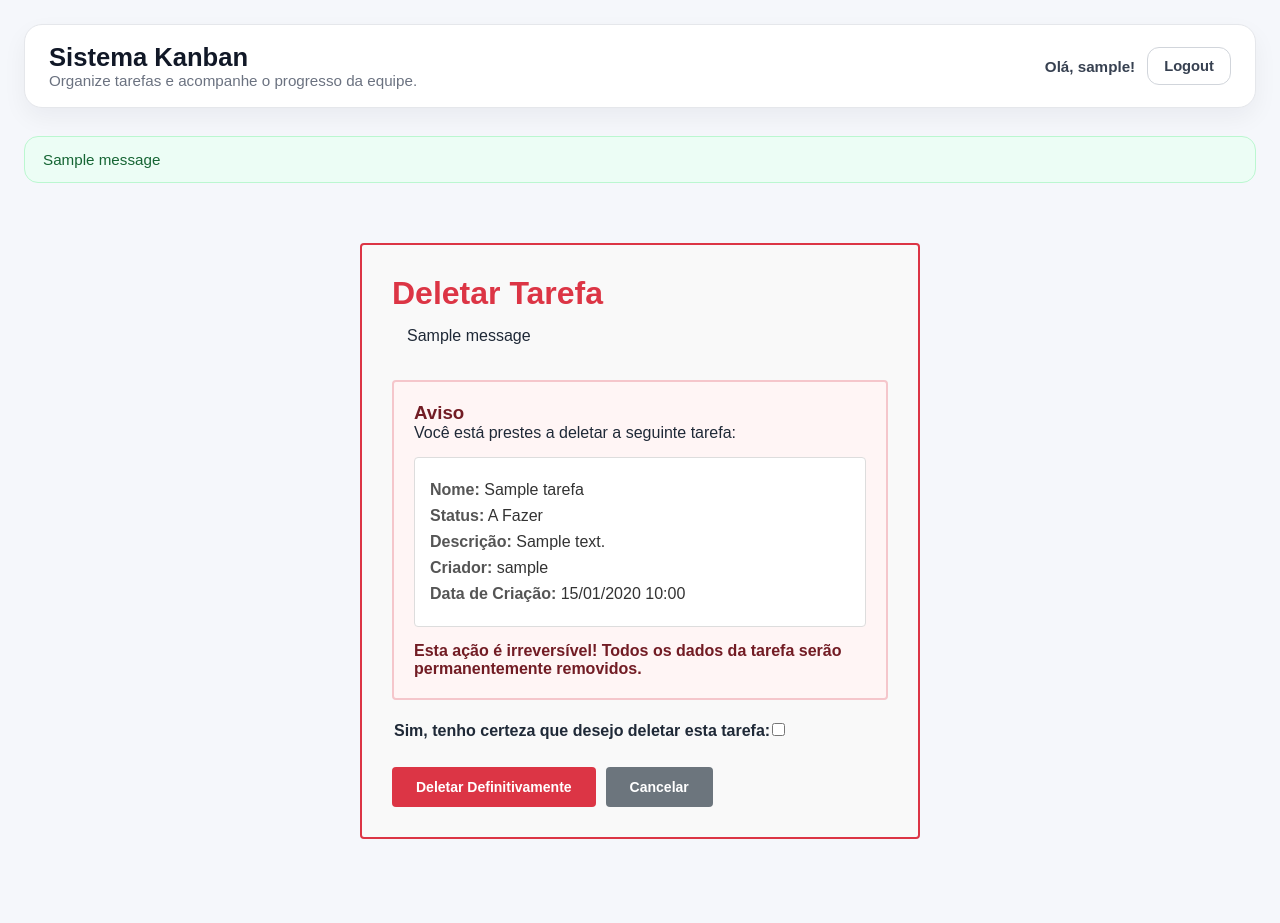
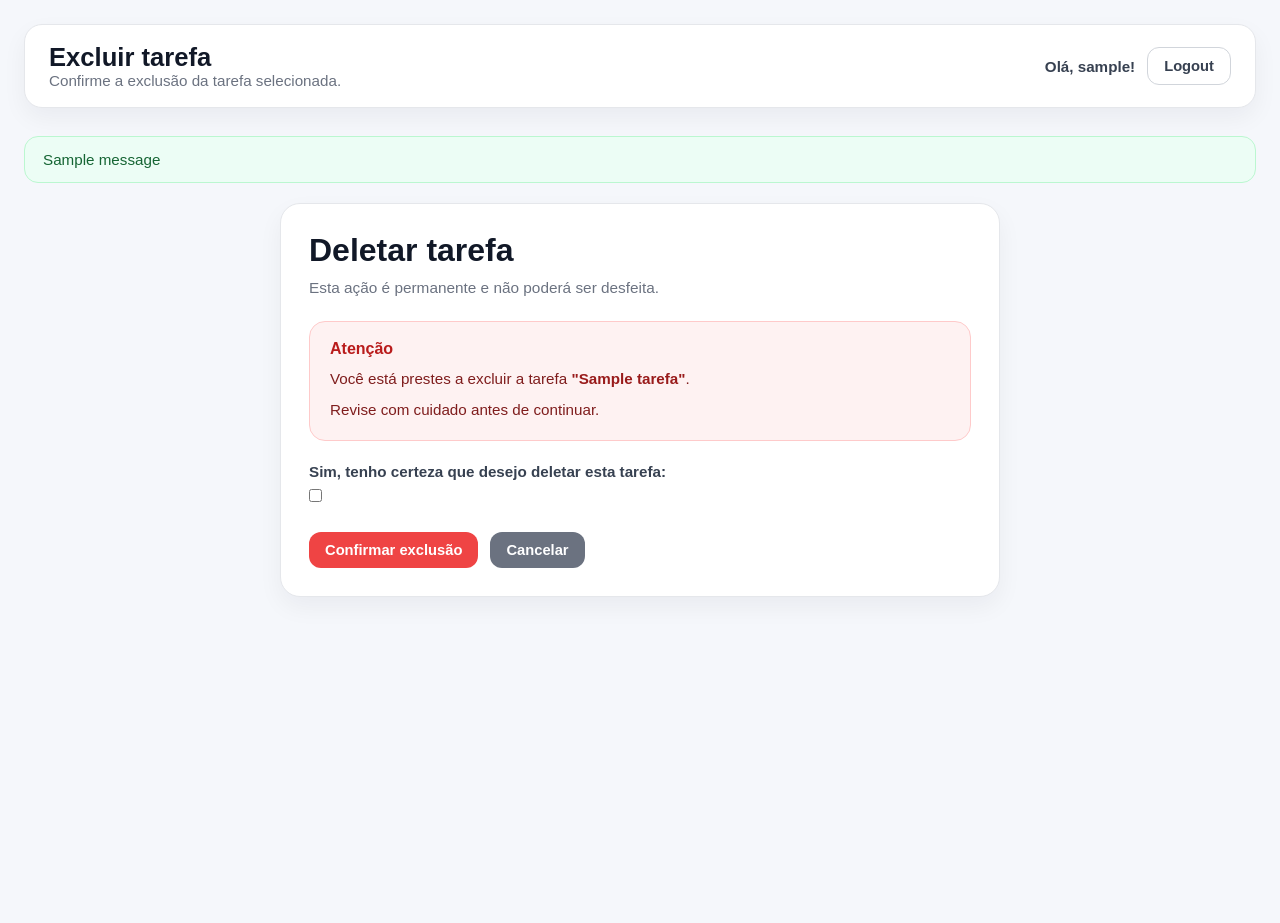
Before and after one commit to mfigueireddo/t1-programacao-web, a Django app: page /kanban/1/deletar/ in a window 1280 px wide. After the commit the page ends 597 px from the top, so only its background shows below. Run offline with Django 5.2, Linux system fonts and the light colour scheme; a user stored in the database is signed in; tables that the repository leaves empty hold one stand-in row (values such as "Sample post"); one stand-in notice (Sample message) is shown.

Commit message:
Design tela de deletar tarefa

```diff
--- a/kanban/static/kanban/css/form.css
+++ b/kanban/static/kanban/css/form.css
@@ -158,3 +158,34 @@
 .kanban-info-box strong {
     color: #1e40af;
 }
+
+.kanban-danger-box {
+    margin: 18px 0 22px 0;
+    padding: 18px 20px;
+    border-radius: 16px;
+    background: #fef2f2;
+    border: 1px solid #fecaca;
+}
+
+.kanban-danger-box h3 {
+    margin: 0 0 10px 0;
+    font-size: 1rem;
+    font-weight: 700;
+    color: #b91c1c;
+}
+
+.kanban-danger-box p {
+    margin: 0 0 8px 0;
+    color: #7f1d1d;
+    font-size: 0.95rem;
+    line-height: 1.5;
+}
+
+.kanban-danger-box p:last-child {
+    margin-bottom: 0;
+}
+
+.kanban-danger-task-name {
+    font-weight: 700;
+    color: #991b1b;
+}
--- a/kanban/templates/kanban/deletar_tarefa.html
+++ b/kanban/templates/kanban/deletar_tarefa.html
@@ -1,72 +1,43 @@
 {% extends 'kanban/base.html' %}
-
 {% load static %}
 
-{% block page_title %}Deletar Tarefa{% endblock %}
+{% block page_title %}Deletar tarefa{% endblock %}
 
 {% block page_css %}
-<link rel="stylesheet" href="{% static 'kanban/css/deletar_tarefa.css' %}">
+<link rel="stylesheet" href="{% static 'kanban/css/form.css' %}">
+{% endblock %}
+
+{% block page_header %}
+    <h1 class="kanban-topbar-title">Excluir tarefa</h1>
+    <p class="kanban-topbar-subtitle">Confirme a exclusão da tarefa selecionada.</p>
 {% endblock %}
 
 {% block page_content %}
-<div class="kanban-deletar-container">
+<div class="kanban-form-wrapper">
+    <div class="kanban-form-card">
+        <h2 class="kanban-form-title">Deletar tarefa</h2>
+        <p class="kanban-form-subtitle">
+            Esta ação é permanente e não poderá ser desfeita.
+        </p>
 
-    <div class="kanban-deletar-confirmation">
+        <div class="kanban-danger-box">
+            <h3>Atenção</h3>
+            <p>
+                Você está prestes a excluir a tarefa
+                <span class="kanban-danger-task-name">"{{ tarefa.nome }}"</span>.
+            </p>
+            <p>Revise com cuidado antes de continuar.</p>
+        </div>
 
-        <h1 class="kanban-deletar-title">Deletar Tarefa</h1>
+        <form method="post" class="kanban-form">
+            {% csrf_token %}
+            {{ form.as_p }}
 
-        {% if messages %}
-
-            <div class="kanban-deletar-feedback">
-
-                {% for message in messages %}
-                    <div class="kanban-deletar-alert kanban-deletar-alert-{{ message.tags }}">
-                        {{ message }}
-                    </div>
-                {% endfor %}
-
+            <div class="kanban-form-actions">
+                <button type="submit" class="kanban-button kanban-button-danger">Confirmar exclusão</button>
+                <a href="{% url 'kanban:home' %}" class="kanban-button kanban-button-secondary">Cancelar</a>
             </div>
-
-        {% endif %}
-
-        <div class="kanban-deletar-warning-box">
-
-            <h3 class="kanban-deletar-warning-box-title">Aviso</h3>
-            <p>Você está prestes a deletar a seguinte tarefa:</p>
-
-            <div class="kanban-deletar-warning-box-task-summary">
-
-                <p><strong>Nome:</strong> {{ tarefa.nome }}</p>
-                <p><strong>Status:</strong> {{ tarefa.get_status_display }}</p>
-                {% if tarefa.descricao %}
-                    <p><strong>Descrição:</strong> {{ tarefa.descricao }}</p>
-                {% endif %}
-                <p><strong>Criador:</strong> {{ tarefa.criador.username }}</p>
-                <p><strong>Data de Criação:</strong> {{ tarefa.data_criacao|date:"d/m/Y H:i" }}</p>
-
-            </div> <!-- kanban-deletar-warning-box-task-summary -->
-
-            <p class="kanban-deletar-warning-box-text"><strong>Esta ação é irreversível!</strong> Todos os dados da tarefa serão permanentemente removidos.</p>
-
-        </div> <!-- kanban-deletar-warning-box -->
-
-        <form method="POST" class="kanban-deletar-form">
-
-            {% csrf_token %}
-            <table class="kanban-deletar-form-table">
-                {{ form.as_table }}
-            </table>
-
-            <div class="kanban-deletar-form-actions">
-
-                <button type="submit" class="kanban-deletar-button kanban-deletar-button-danger">Deletar Definitivamente</button>
-                <a href="{% url 'kanban:home' %}" class="kanban-deletar-button kanban-deletar-button-secondary">Cancelar</a>
-
-            </div> <!-- kanban-deletar-form-actions -->
-
         </form>
-
-    </div> <!-- kanban-deletar-confirmation -->
-
-</div> <!-- kanban-deletar-container -->
+    </div>
+</div>
 {% endblock %}
```
